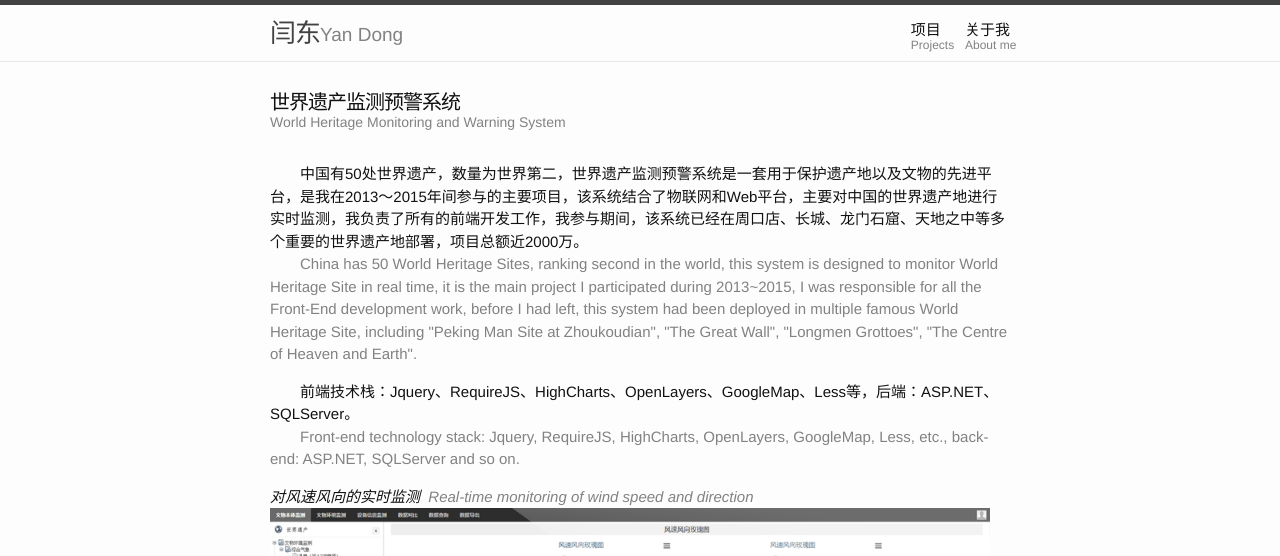
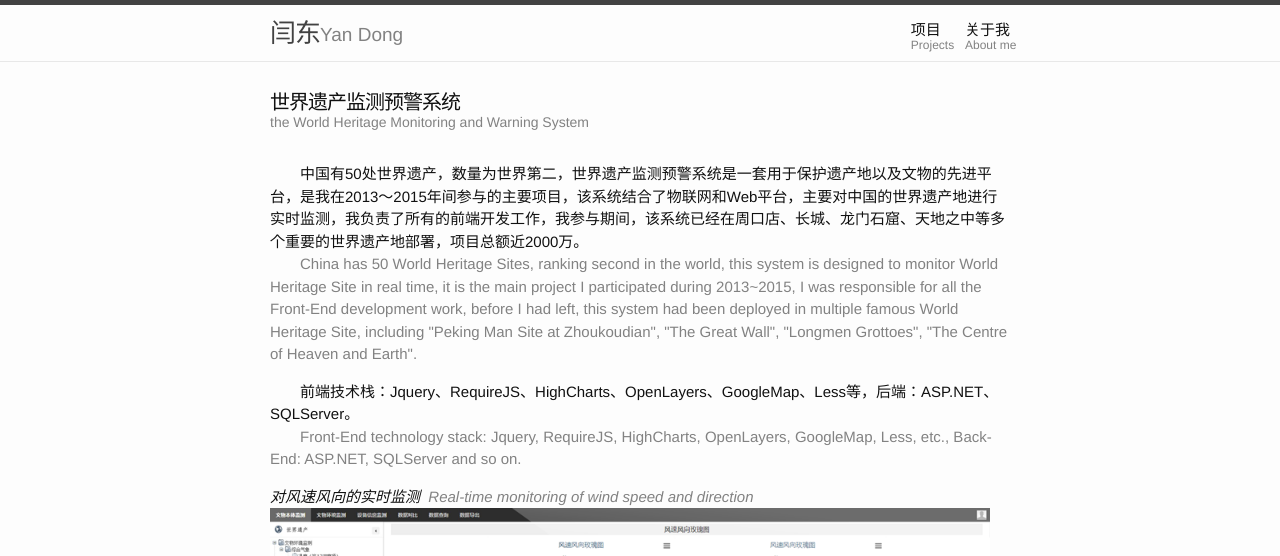
Before and after one commit to yandongCoder/yandongCoder.github.io, a Jekyll site: the page built from _posts/2017-03-22-world-heritage.html, in a window 1280 px wide and 900 px high. Shown: the top 556 px of the window. Built offline with Jekyll 4.4.1, drawn with Linux system fonts in a browser that asks for light colours.

Commit message:
Update post

```diff
--- a/_posts/2017-03-22-smartsense.html
+++ b/_posts/2017-03-22-smartsense.html
@@ -8,7 +8,7 @@
 categories: jekyll update
 ---
 <p>这套平台是我基于<a href="{{base}}/projects/2017/03/22/won-the-prize.html">世界遗产监测预警</a>项目中的积累，是一套概念先进的物联网监测平台，软件由我自己开发而成，硬件基于西班牙的<a href="http://www.libelium.com/" target="_blank">Liblium</a>系列产品。</p>
-<p class="translation">This platform was based on the accumulation of previous projects, the software was developed by myself, and the hardware was besed on <a href="http://www.libelium.com/" target="_blank">Liblium</a>.</p>
+<p class="translation">This platform was a wireless sensor network monitoring platform, based on the accumulation of previous projects, the software was developed by myself, and the hardware was besed on <a href="http://www.libelium.com/" target="_blank">Liblium</a>.</p>
 <p><i>根据之前项目的积累，我提出了这个架构。</i></p>
 <p class="translation"><i>According to the accumulation of previous projects, I made this framework.</i></p>
 <div>
--- a/_posts/2017-03-22-world-heritage.html
+++ b/_posts/2017-03-22-world-heritage.html
@@ -2,7 +2,7 @@
 layout: post
 title:  "世界遗产监测预警系统"
 description: "保护中国世界遗产的核心监测预警平台"
-englishTitle: "World Heritage Monitoring and Warning System"
+englishTitle: "the World Heritage Monitoring and Warning System"
 englishDescription: "Core system for protecting china's World Heritage."
 date:   2017-03-22 17:46:29 +0800
 categories: jekyll update
@@ -10,7 +10,7 @@
 <p>中国有50处世界遗产，数量为世界第二，世界遗产监测预警系统是一套用于保护遗产地以及文物的先进平台，是我在2013～2015年间参与的主要项目，该系统结合了物联网和Web平台，主要对中国的世界遗产地进行实时监测，我负责了所有的前端开发工作，我参与期间，该系统已经在周口店、长城、龙门石窟、天地之中等多个重要的世界遗产地部署，项目总额近2000万。</p>
 <p class="translation">China has 50 World Heritage Sites, ranking second in the world, this system is designed to monitor World Heritage Site in real time, it is the main project I participated during 2013~2015, I was responsible for all the Front-End development work, before I had left, this system had been deployed in multiple famous World Heritage Site, including "Peking Man Site at Zhoukoudian", "The Great Wall", "Longmen Grottoes", "The Centre of Heaven and Earth".</p>
 <p>前端技术栈：Jquery、RequireJS、HighCharts、OpenLayers、GoogleMap、Less等，后端：ASP.NET、SQLServer。</p>
-<p class="translation">Front-end technology stack: Jquery, RequireJS, HighCharts, OpenLayers, GoogleMap, Less, etc., back-end: ASP.NET, SQLServer and so on.</p>
+<p class="translation">Front-End technology stack: Jquery, RequireJS, HighCharts, OpenLayers, GoogleMap, Less, etc., Back-End: ASP.NET, SQLServer and so on.</p>
 <div><i>对风速风向的实时监测<span class="grey">&nbsp;&nbsp;Real-time monitoring of wind speed and direction</span></i></div>
 <div>
     <a href="/images/world-heritage/fsfx.png" target="_blank">
```
